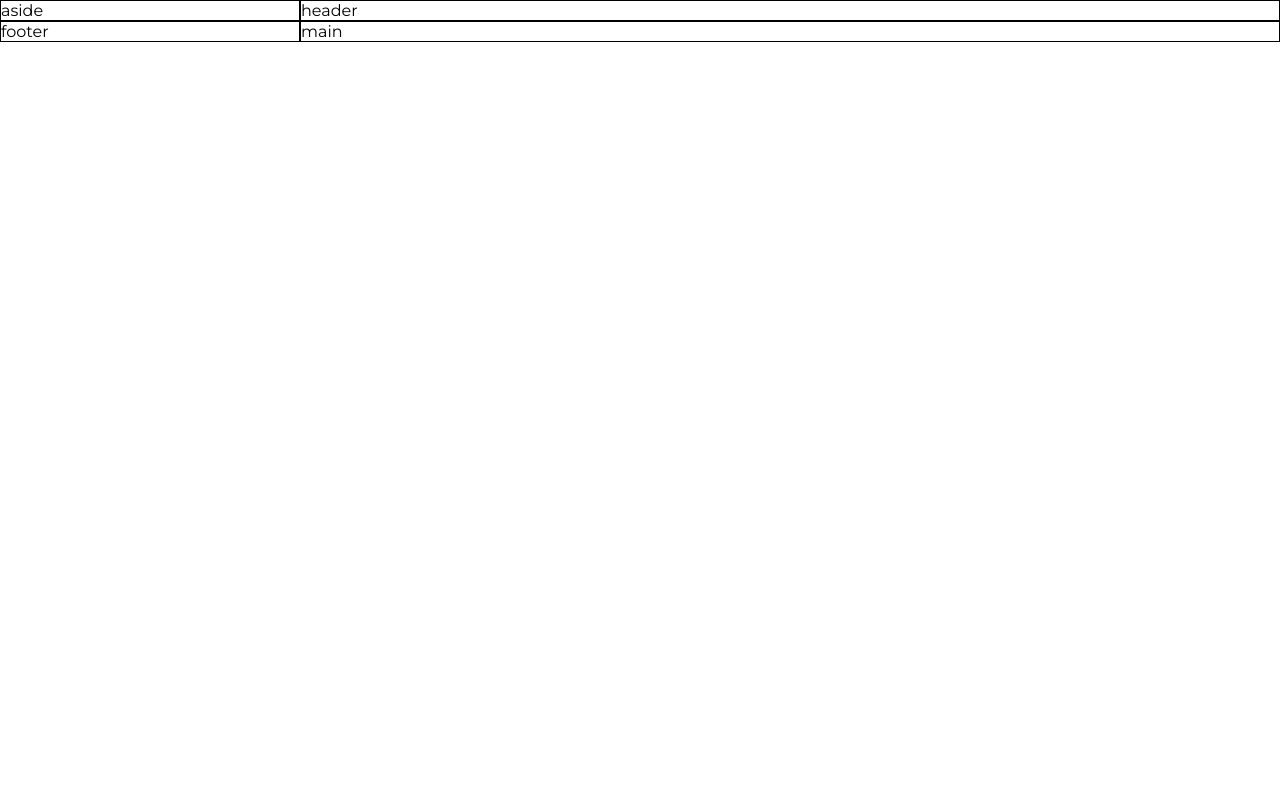
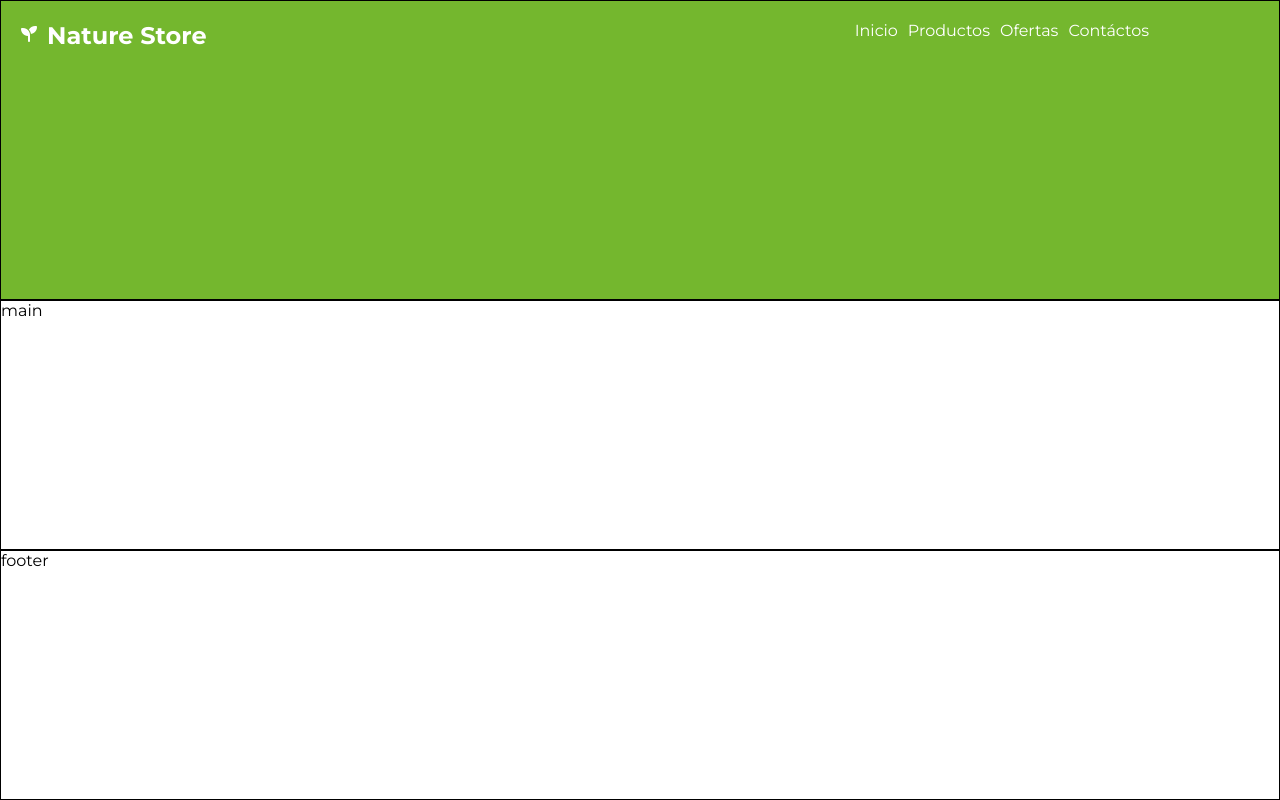
Before and after one commit to MariFer14/Desafio3_CSS-MediaQueries, a plain HTML site: page index.html in a window 1280 px wide. Drawn offline with Linux system fonts and the light colour scheme.

Commit message:
Modificación del header

```diff
--- a/assets/css/style.css
+++ b/assets/css/style.css
@@ -8,58 +8,93 @@
 
 body {
   font-family: "Montserrat", sans-serif;
+  display: grid;
+  grid-template-areas:
+    "header"
+    "main"
+    "footer"
+  ;
+  min-height: 100vh;
 }
 
 .header {
   grid-area: header;
+  border: 1px solid black;
+  background-color: #74b72e;
 }
 
-.navbar {
-  grid-area: navbar;
+.header-content{
+  display: flex;
+  justify-content: space-between;
 }
+
+.logo{
+  display: flex;
+  justify-content: flex-start;
+  padding: 20px;
+}
+
+.logo i{
+  color: #ffffff;
+  margin-right: 10px;
+  margin-top: 5px;
+}
+
+.logo h2{
+  color: #ffffff;
+}
+
+.menu-icono{
+  color: #ffffff;
+  font-size: 25px;
+  padding: 20px 30px 20px 20px;
+}
+
+label .menu-icono{
+  cursor: pointer;
+
+}
+
+.navbar{
+  display: none;
+}
+
+
 
 .main {
   grid-area: main;
-}
-
-.aside {
-  grid-area: aside;
+  border: 1px solid black;
 }
 
 .footer {
   grid-area: footer;
-}
-
-.container {
-  display: grid;
-  grid-template-columns: 300px auto;
-  grid-template-areas:
-    "aside header"
-    "aside main"
-    "footer main";
-}
-
-.grid-box {
   border: 1px solid black;
 }
 
-@media (max-width: 992px) /*Small*/ {
-  .container {
-    grid-template-columns: 200px auto;
-    grid-template-areas:
-      "aside aside"
-      "header main"
-      "footer footer";
+@media (min-width: 576px){
+
+  .navbar{
+    display: initial;
   }
+
+  label .menu-icono{
+    display: none;
+
+  }
+
+  .navbar ul{
+    display: flex;
+    padding: 20px 120px 20px 20px;
+  }
+
+  .navbar ul li{
+    list-style: none;
+    margin-right: 10px;
+  }
+
+  .navbar ul li a{
+    text-decoration: none;
+    color: #ffffff;
+  }
+
 }
-
-@media (max-width: 576px) /*Extra small*/ {
-  .container {
-    grid-template-columns: auto;
-    grid-template-areas:
-      "aside"
-      "header"
-      "main"
-      "footer";
-  }
-}
--- a/index.html
+++ b/index.html
@@ -8,14 +8,39 @@
 </head>
 <body>
 
-    <div class="container">
-        <header class="grid-box header">header</header>
-        <main class="grid-box main">main</main>
-        <aside class="grid-box aside">aside</aside>
-        <footer class="grid-box footer">footer</footer>
-    </div>
+        <header class="header">
+            <div class="header-content">
+                <section class="logo">
+                    <i class="fa-solid fa-seedling"></i>
+                    <h2>Nature Store</h2>
+                </section>
+                <label for="menu">
+                    <i class="fa-solid fa-bars menu-icono"></i>
+                </label>
+                <nav class="navbar">
+                    <ul>
+                        <li><a href="#">Inicio</a></li>
+                        <li><a href="#">Productos</a></li>
+                        <li><a href="#">Ofertas</a></li>
+                        <li><a href="#">Contáctos</a></li>
+                    </ul>
+                </nav>
+            </div>
+        </header>
+        <main class="main">main</main>
+        <footer class="footer">footer</footer>
 
 
 
+
+
+
+
+
+
+
+
+
+        <script src="https://kit.fontawesome.com/97f3ad306d.js" crossorigin="anonymous"></script>
 </body>
 </html>
```
